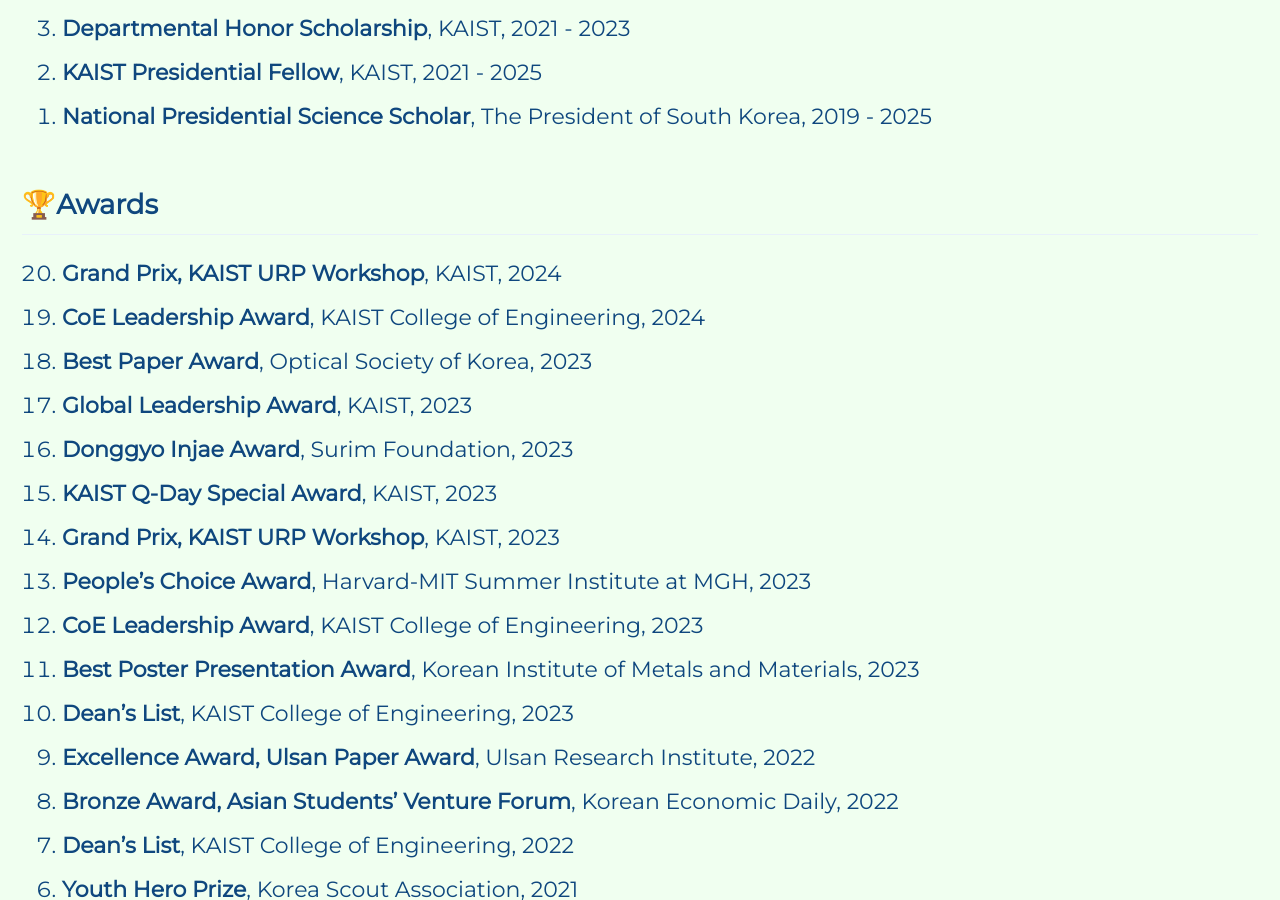
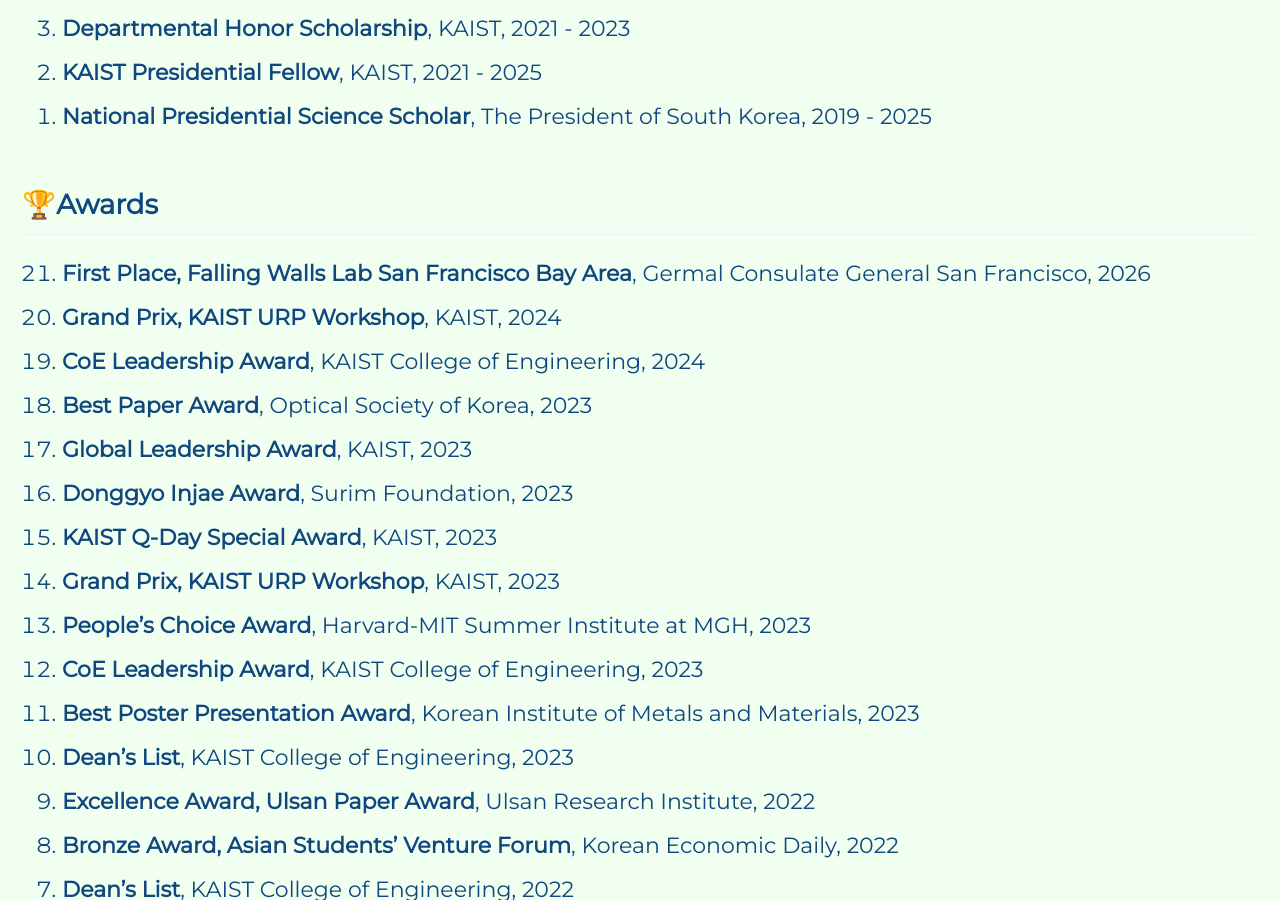
Before and after one commit to mj3259/mj3259.github.io, a Jekyll site: the page built from _pages/honorsandawards.md, in a window 1280 px wide and 900 px high, scrolled down 1366 px. Built offline with Jekyll 4.4.1, drawn with Linux system fonts in a browser that asks for light colours; cached includes are drawn as plain includes.

Commit message:
Update honorsandawards.md

```diff
--- a/_pages/honorsandawards.md
+++ b/_pages/honorsandawards.md
@@ -40,6 +40,7 @@
 
 
 ## 🏆Awards
+1. __First Place, Falling Walls Lab San Francisco Bay Area__, Germal Consulate General San Francisco, 2026
 1. __Grand Prix, KAIST URP Workshop__, KAIST, 2024
 1. __CoE Leadership Award__, KAIST College of Engineering, 2024
 1. __Best Paper Award__, Optical Society of Korea, 2023
```
